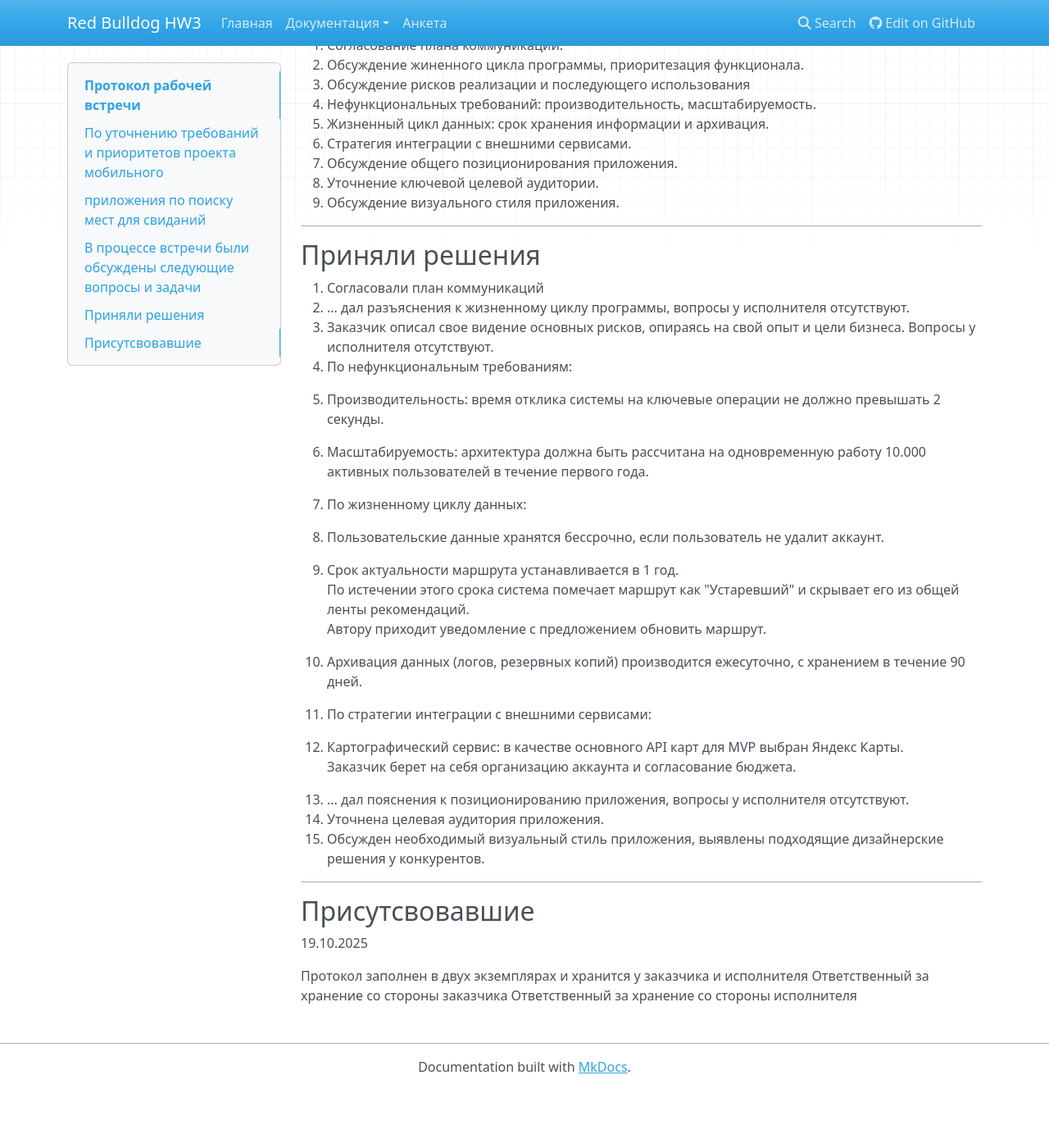
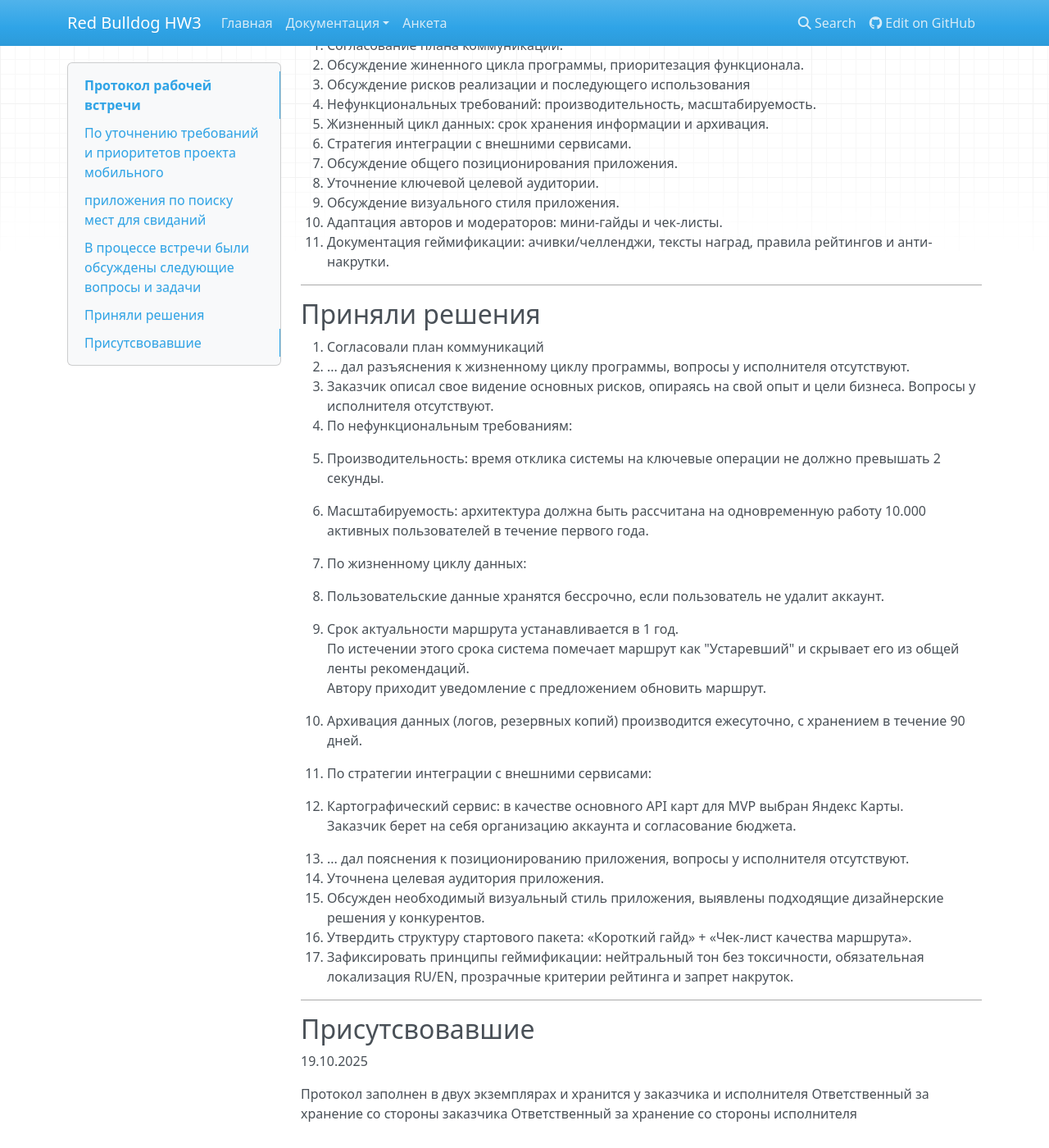
Before and after one commit to exectly7/hw3-groudyna, an MkDocs documentation site: the page built from files/content/interview-protocol.md, in a window 1280 px wide and 1400 px high, scrolled down 444 px. Shown: the whole window at 82% size. Built offline with MkDocs 1.6.1, drawn with Linux system fonts in a browser that asks for light colours; nearby versions of some CDN libraries; before the commit the page ends 1773 px from its top, so only the background shows below that.

Commit message:
new: content in communication-plan (#18)
* Create communication-plan-by-a-rcheee.txt

* Create communication-plan-by-a-rcheee.md

* Update interview-protocol.md

* Update interview-protocol.md

* Update interview-questions.md

* Update interview-questions.md

* Revert "Create communication-plan-by-a-rcheee.txt"

This reverts commit df4779d10542623172abaafb3f198dda88ae457d.

* Revert "Create communication-plan-by-a-rcheee.md"

This reverts commit 4c664bdb3360cd92505a4fba979555a308f8b1ab.

---------

Co-authored-by: Ivan Burov <iburov7@icloud.com>

```diff
--- a/files/content/interview-protocol.md
+++ b/files/content/interview-protocol.md
@@ -25,6 +25,8 @@
 7. Обсуждение общего позиционирования приложения.
 8. Уточнение ключевой целевой аудитории.
 9. Обсуждение визуального стиля приложения.
+10. Адаптация авторов и модераторов: мини-гайды и чек-листы.
+11. Документация геймификации: ачивки/челленджи, тексты наград, правила рейтингов и анти-накрутки.
 
 ---
 
@@ -58,6 +60,9 @@
 7. ... дал пояснения к позиционированию приложения, вопросы у исполнителя отсутствуют.
 8. Уточнена целевая аудитория приложения.
 9. Обсужден необходимый визуальный стиль приложения, выявлены подходящие дизайнерские решения у конкурентов.
+10. Утвердить структуру стартового пакета: «Короткий гайд» + «Чек-лист качества маршрута».
+11. Зафиксировать принципы геймификации:
+нейтральный тон без токсичности, обязательная локализация RU/EN, прозрачные критерии рейтинга и запрет накруток.
 
 ---
 
```
Also changed, not shown: files/content/interview-questions.md (+4 -0 lines).
